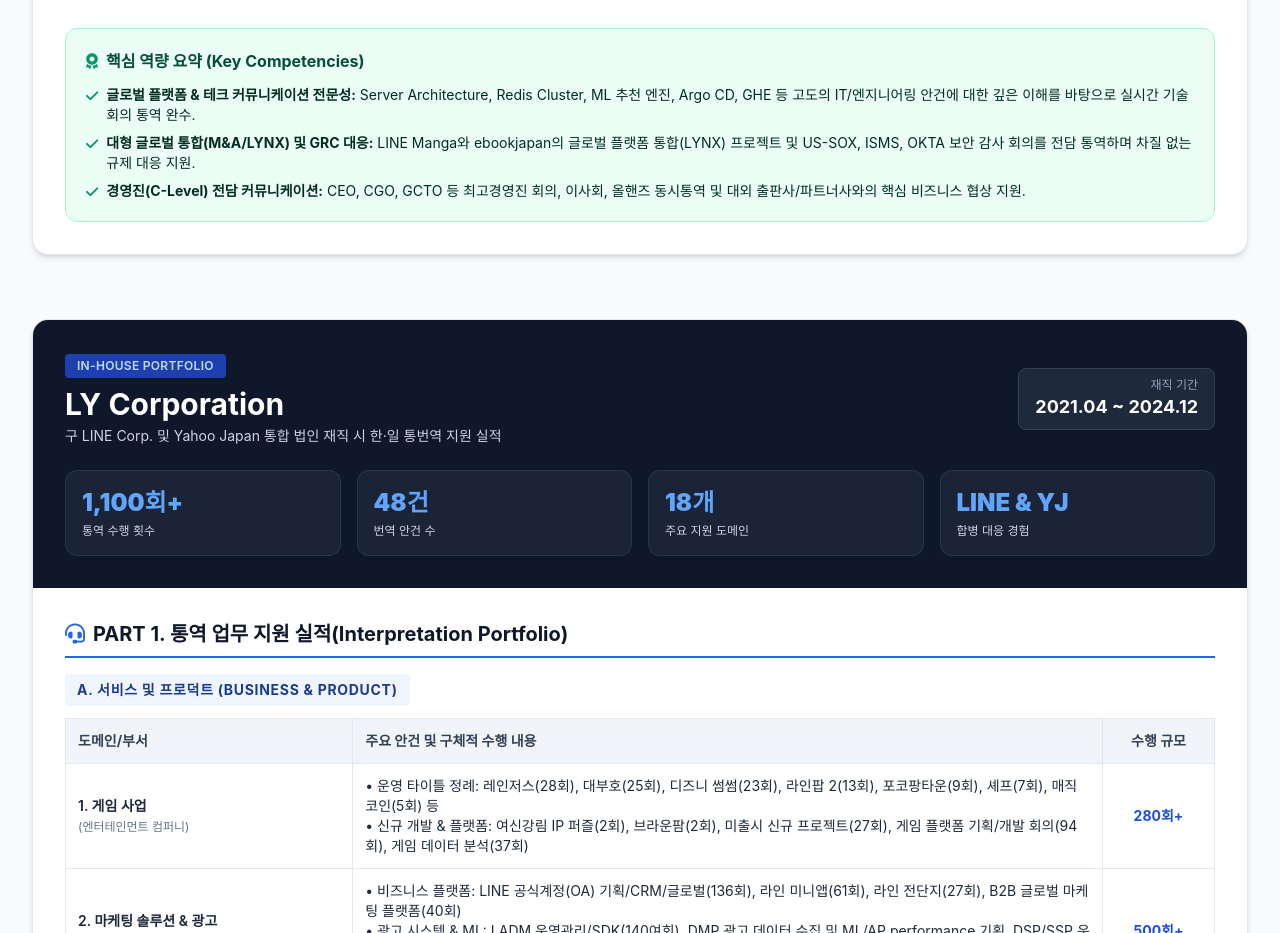
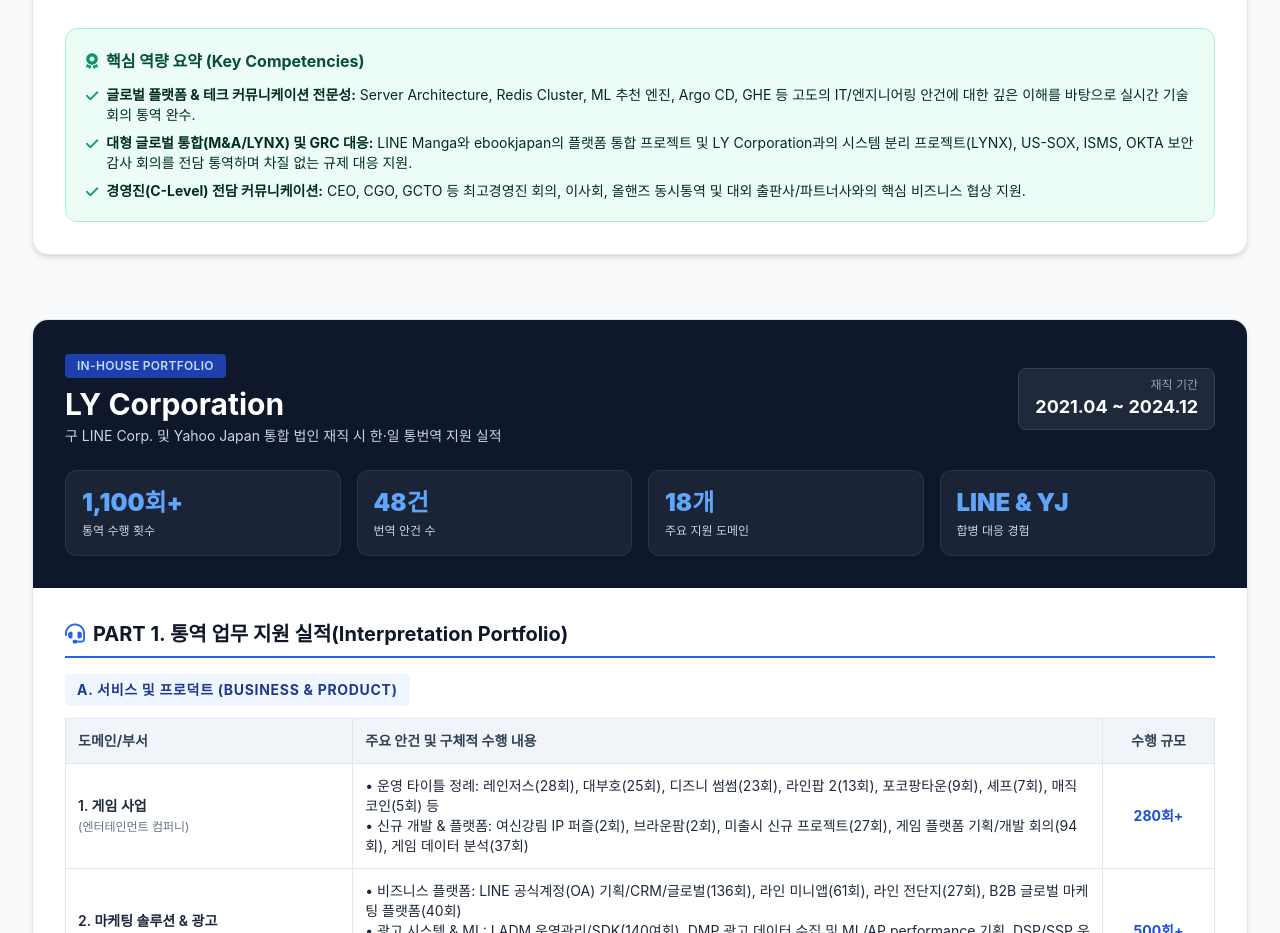
Before and after one commit to kimdongmin09/Senior-Korean-Japanese-Interpreter-Translator, a plain HTML site: page index.html in a window 1280 px wide. Shown: the part 2400-3333 px from the top of the page. Drawn offline with nearby package versions, Linux system fonts and the light colour scheme; a web font is replaced by a local one.

Commit message:
Enhance project description for global integration
Updated the description of the global integration and GRC response project to include details about the system separation project.

```diff
--- a/index.html
+++ b/index.html
@@ -346,7 +346,7 @@
                         </li>
                         <li class="flex items-start gap-2">
                             <i class="fa-solid fa-check text-emerald-600 mt-1"></i>
-                            <span><strong>대형 글로벌 통합(M&A/LYNX) 및 GRC 대응:</strong> LINE Manga와 ebookjapan의 글로벌 플랫폼 통합(LYNX) 프로젝트 및 US-SOX, ISMS, OKTA 보안 감사 회의를 전담 통역하며 차질 없는 규제 대응 지원.</span>
+                            <span><strong>대형 글로벌 통합(M&A/LYNX) 및 GRC 대응:</strong> LINE Manga와 ebookjapan의 플랫폼 통합 프로젝트 및 LY Corporation과의 시스템 분리 프로젝트(LYNX), US-SOX, ISMS, OKTA 보안 감사 회의를 전담 통역하며 차질 없는 규제 대응 지원.</span>
                         </li>
                         <li class="flex items-start gap-2">
                             <i class="fa-solid fa-check text-emerald-600 mt-1"></i>
```
